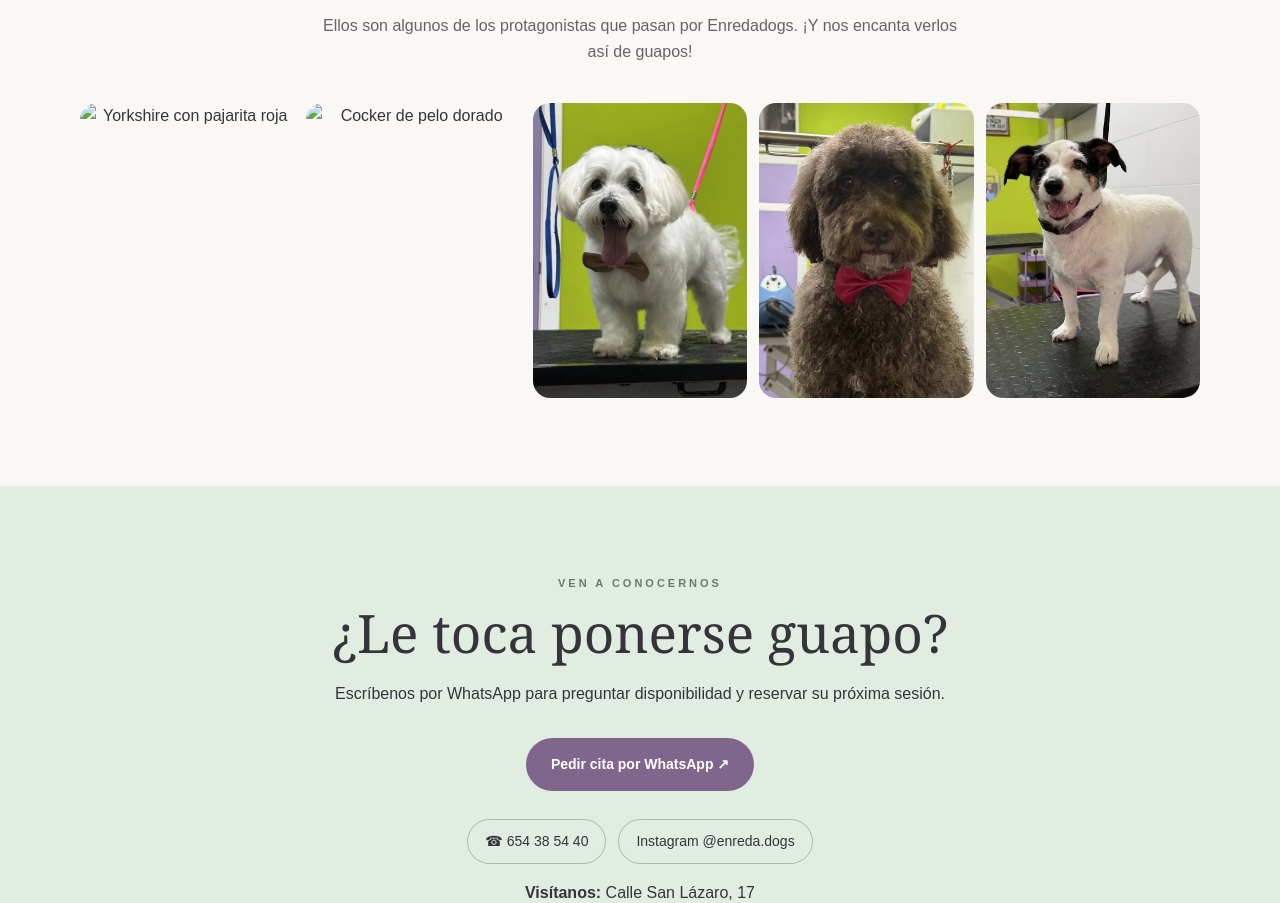
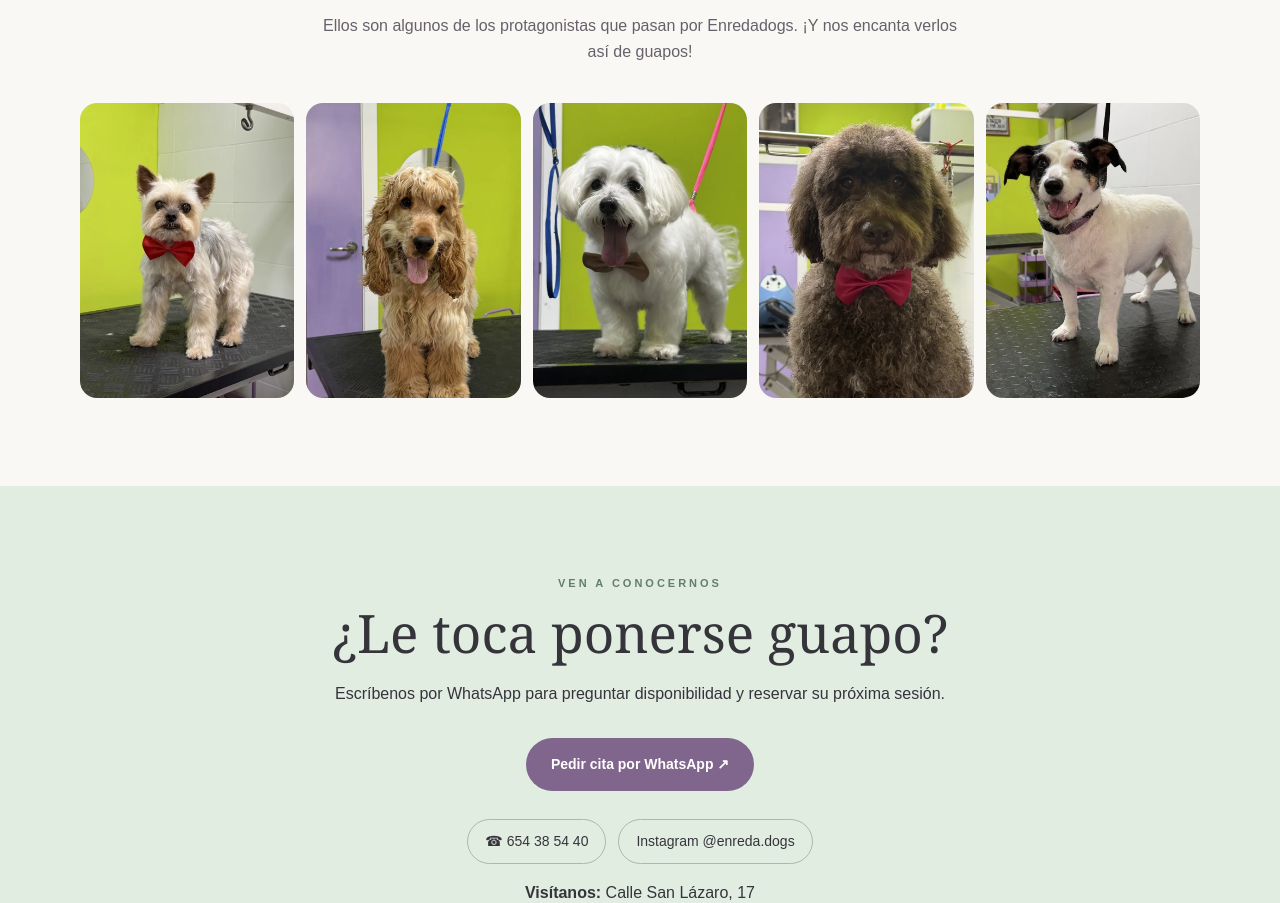
Before and after one commit to enredadogs/enredadogs.github.io, a plain HTML site: page index.html in a window 1280 px wide. Shown: the part 2199-3102 px from the top of the page. Drawn offline with Linux system fonts and the light colour scheme.

Commit message:
Update index.html

```diff
--- a/index.html
+++ b/index.html
@@ -5,5 +5,5 @@
 <main><section class="hero" id="inicio"><div><div class="eyebrow">Peluquería canina · Enredadogs</div><h1>Su momento<br>de <em>brillar.</em></h1><p>Porque cada peludo merece sentirse especial. Cuidamos de su imagen y bienestar con mimo, paciencia y atención a cada detalle.</p><a class="btn" href="https://wa.me/34654385440?text=Hola%2C%20quiero%20pedir%20cita%20en%20Enredadogs" target="_blank" rel="noopener">Reserva por WhatsApp ↗</a></div><div class="heroimage"><img src="/yorkshire.webp" alt="Yorkshire arreglado en Enredadogs con pajarita roja"><div class="stamp">Con mucho amor ♡</div></div></section>
 <section class="section" id="servicios"><div class="inner center"><div class="eyebrow">Nuestros cuidados</div><h2>Un mimo para cada peludo</h2><p class="intro">Cada perro tiene su personalidad y sus necesidades. Nos gusta dedicarle el tiempo y la atención que merece.</p><div class="services"><article class="service"><div class="sym">🫧</div><h3>Baño y cuidado</h3><p>Higiene y cuidados del manto para que se sientan fresquitos y cómodos.</p></article><article class="service"><div class="sym">✂️</div><h3>Corte y arreglo</h3><p>Un acabado bonito y práctico, adaptado a cada tipo de pelo.</p></article><article class="service"><div class="sym">♡</div><h3>Atención con cariño</h3><p>Un trato cercano, paciente y respetuoso con cada compañero de cuatro patas.</p></article></div></div></section>
 <section class="section lav" id="tarifas"><div class="inner split"><div><div class="eyebrow">Nuestros precios</div><h2>Cuidados a su medida</h2><p>El precio puede variar según la raza, el tamaño, el estado del manto y el servicio que necesite tu peludo.</p><p>Escríbenos y te informaremos de las opciones y tarifas.</p><p class="note">La tabla de precios por razas se añadirá cuando confirmemos los importes.</p><a class="btn" href="https://wa.me/34654385440?text=Hola%2C%20me%20gustar%C3%ADa%20consultar%20las%20tarifas%20de%20Enredadogs" target="_blank" rel="noopener">Consultar tarifa ↗</a></div><img src="/blanquito.webp" alt="Perro blanco tras su sesión de peluquería en Enredadogs" loading="lazy"></div></section>
-<section class="section" id="galeria"><div class="inner center"><div class="eyebrow">Nuestra pequeña gran familia</div><h2>Caritas que enamoran</h2><p class="intro">Ellos son algunos de los protagonistas que pasan por Enredadogs. ¡Y nos encanta verlos así de guapos!</p><div class="gallery"><img src="imagenes/yorkshire.webp" alt="Yorkshire con pajarita roja" loading="lazy"><img src="imagenes/cocker.webp" alt="Cocker de pelo dorado" loading="lazy"><img src="/blanquito.webp" alt="Perro blanco con pajarita" loading="lazy"><img src="/caniche.webp" alt="Caniche marrón con pajarita roja" loading="lazy"><img src="/mestizo.webp" alt="Perro blanco y negro arreglado" loading="lazy"></div></div></section>
+<section class="section" id="galeria"><div class="inner center"><div class="eyebrow">Nuestra pequeña gran familia</div><h2>Caritas que enamoran</h2><p class="intro">Ellos son algunos de los protagonistas que pasan por Enredadogs. ¡Y nos encanta verlos así de guapos!</p><div class="gallery"><img src="/yorkshire.webp" alt="Yorkshire con pajarita roja" loading="lazy"><img src="/cocker.webp" alt="Cocker de pelo dorado" loading="lazy"><img src="/blanquito.webp" alt="Perro blanco con pajarita" loading="lazy"><img src="/caniche.webp" alt="Caniche marrón con pajarita roja" loading="lazy"><img src="/mestizo.webp" alt="Perro blanco y negro arreglado" loading="lazy"></div></div></section>
 <section class="section mint" id="contacto"><div class="contact center"><div class="eyebrow">Ven a conocernos</div><h2>¿Le toca ponerse guapo?</h2><p>Escríbenos por WhatsApp para preguntar disponibilidad y reservar su próxima sesión.</p><a class="btn" href="https://wa.me/34654385440?text=Hola%2C%20quiero%20pedir%20cita%20en%20Enredadogs" target="_blank" rel="noopener">Pedir cita por WhatsApp ↗</a><div class="contactlinks"><a class="pill" href="https://wa.me/34654385440" target="_blank" rel="noopener">☎ 654 38 54 40</a><a class="pill" href="https://www.instagram.com/enreda.dogs/" target="_blank" rel="noopener">Instagram @enreda.dogs</a></div><p><strong>Visítanos:</strong> Calle San Lázaro, 17</p></div></section></main><footer><strong>Enredadogs ♡</strong><p>Peluquería canina con mucho cariño.</p><p><a href="https://www.instagram.com/enreda.dogs/">Instagram</a> · <a href="https://wa.me/34654385440">WhatsApp</a></p><small>© 2026 Enredadogs</small></footer><a class="floatwa" href="https://wa.me/34654385440?text=Hola%2C%20quiero%20pedir%20cita%20en%20Enredadogs" target="_blank" rel="noopener" aria-label="Reservar por WhatsApp">WhatsApp ♡</a></body></html>
```
